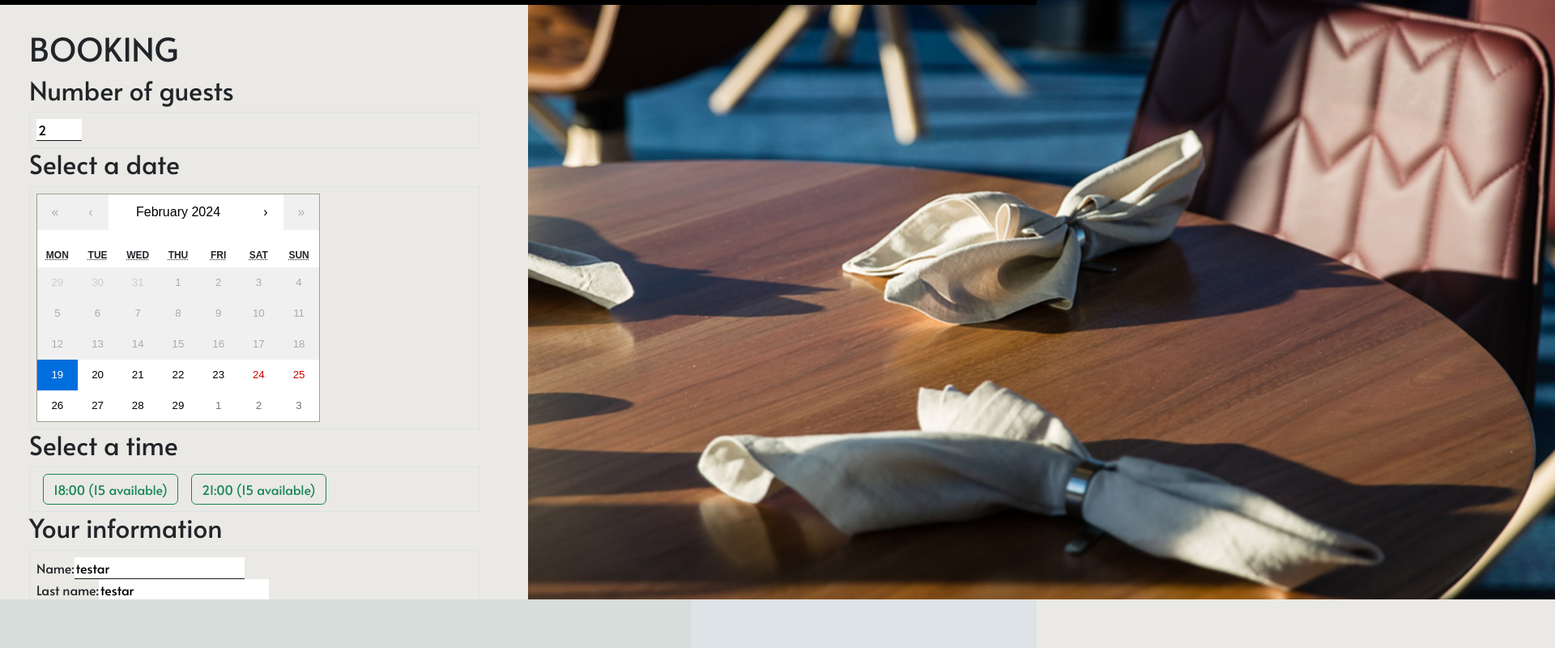
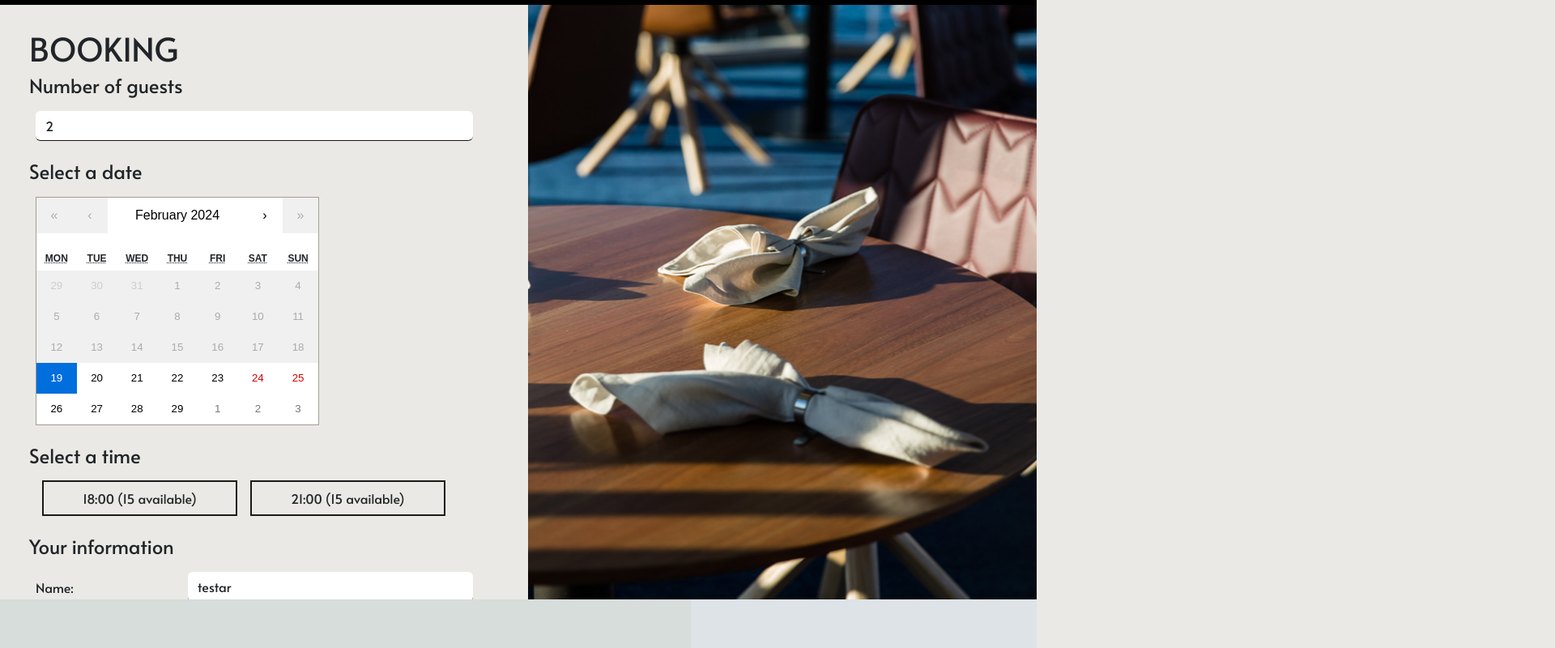
Before and after one commit to jennikaelisson/savor-restaurant, a React (Vite) app: page /book in a window 1280 px wide. Shown: the part 60-860 px from the top of the page at 81% size, 1920 px wide, since content can reach past the window. Built offline with nearby package versions, Linux system fonts and the light colour scheme; no server answers; a web font is replaced by a local one.

Commit message:
styling on book done

```diff
--- a/src/index.css
+++ b/src/index.css
@@ -50,6 +50,10 @@ h6 {
 	background-color: var(--black);
 	color: var(--beige);
 }
+
+.button:active {
+	background-color: var(--light-green);
+  }
 
 .name-style {
 	font-size: 2rem;
--- a/src/pages/Book.tsx
+++ b/src/pages/Book.tsx
@@ -78,7 +78,10 @@ const Book = () => {
 
   return (
     <div className="row">
-      <div className=" p-5 col-12 col-md-6" style={{ height: '100vh', overflowY: 'auto' }}>
+      <div
+        className=" p-5 col-12 col-md-6"
+        style={{ height: "100vh", overflowY: "auto" }}
+      >
         <p className="h1 pt-5">BOOKING</p>
         {bookingConfirmed ? (
           <div className="mt-3 alert alert-success" role="alert">
@@ -94,19 +97,19 @@ const Book = () => {
           </div>
         ) : (
           <>
-            <p className="h2">Number of guests</p>
-            <div className=" border p-2">
+           <div> <p className="h4">Number of guests</p>
+            <div className=" p-2 pb-4">
               <input
                 type="number"
                 min="1"
                 max="90"
-                className="input-border"
+                className="form-control input-border"
                 value={selectedGuests}
                 onChange={(e) => changeGuests(parseInt(e.target.value))}
-              />
+              /></div>
             </div>
-            <p className="h2">Select a date</p>
-            <div className=" border p-2">
+            <p className="h4">Select a date</p>
+            <div className="p-2 pb-4">
               <Calendar
                 onChange={changeDate}
                 value={selectedDate}
@@ -117,8 +120,8 @@ const Book = () => {
               />
             </div>
 
-            <p className="h2">Select a time</p>
-            <div className="border p-2">
+            <p className="h4">Select a time</p>
+            <div className="p-2 pb-4">
               <input
                 type="radio"
                 className="btn-check"
@@ -131,7 +134,7 @@ const Book = () => {
                 className={`btn ${
                   freeTables["18:00"] < tablesNeeded
                     ? "btn-danger"
-                    : "btn-outline-success"
+                    : "btn-outline-dark button"
                 } mx-2`}
                 htmlFor="time18"
               >
@@ -150,54 +153,83 @@ const Book = () => {
                 className={`btn ${
                   freeTables["21:00"] < tablesNeeded
                     ? "btn-danger"
-                    : "btn-outline-success"
+                    : "btn-outline-dark button"
                 } mx-2`}
                 htmlFor="time21"
               >
                 21:00 ({freeTables["21:00"]} available)
               </label>
             </div>
-            <p className="h2">Your information</p>
-            <div className="border p-2">
-              <div><label htmlFor="name">Name:</label>
+            <p className="h4">Your information</p>
+            <div className="p-2 pr-4">
+              <div className="row mb-3">
+                <label
+                  htmlFor="name"
+                  className="col-12 col-sm-4 col-form-label"
+                >
+                  Name:
+                </label>
+                <div className="col-12 col-sm-8">
                   <input
                     type="text"
                     id="name"
-                className="input-border"
+                    className="form-control input-border"
                     value={customer.name}
-                onChange={(e) => handleCustomerChange("name", e.target.value)}
-              /></div>
-<div>
-              <label htmlFor="lastname">Last name:</label>
+                    onChange={(e) =>
+                      handleCustomerChange("name", e.target.value)
+                    }
+                  />
+                </div>
+              </div>
+              <div className="row mb-3">
+                <label
+                  htmlFor="lastname"
+                  className="col-12 col-sm-4 col-form-label"
+                >
+                  Last name:
+                </label>
+                <div className="col-12 col-sm-8">
                   <input
                     type="text"
                     id="lastname"
-                className="input-border"
+                    className="form-control input-border"
                     value={customer.lastname}
                     onChange={(e) =>
                       handleCustomerChange("lastname", e.target.value)
                     }
-              /></div>
+                  />
+                </div>
+              </div>
 
-             <div> <label htmlFor="email">Email:</label>
-              <input
+              <div className="row mb-3">
+                {" "}
+                <label htmlFor="email" className="col-12 col-sm-4 col-form-label">Email:</label>
+				<div className="col-12 col-sm-8"> <input
                   type="email"
                   id="email"
-                className="input-border"
+                  className="form-control input-border"
                   value={customer.email}
-                onChange={(e) => handleCustomerChange("email", e.target.value)}
+                  onChange={(e) =>
+                    handleCustomerChange("email", e.target.value)
+                  }
                 /></div>
+              </div>
 
-             <div> <label htmlFor="phone">Phone:</label>
-              <input
+              <div className="row mb-3">
+                {" "}
+                <label htmlFor="phone" className="col-12 col-sm-4 col-form-label">Phone:</label>
+				<div className="col-12 col-sm-8"> <input
                   type="tel"
                   id="phone"
-                className="input-border"
+                  className="form-control input-border"
                   value={customer.phone}
-                onChange={(e) => handleCustomerChange("phone", e.target.value)}
+                  onChange={(e) =>
+                    handleCustomerChange("phone", e.target.value)
+                  }
                 /></div>
               </div>
-            <p className="h2">Book</p>
+            </div>
+            {/* <p className="h2">Book</p> */}
             <div className="border p-2">
               <button
                 className="btn button"
@@ -210,7 +242,13 @@ const Book = () => {
           </>
         )}
       </div>
-<div className="col-12 col-md-6"><img src="src/img/Table.jpg" alt="A made up table" className="img-scale"/></div>
+      <div className="col-12 col-md-6">
+        <img
+          src="src/img/Table.jpg"
+          alt="A made up table"
+          className="img-fluid fade-in-container img-scale"
+        />
+      </div>
     </div>
   );
 };
```
Lines whose indentation alone changed are shown as unchanged.
